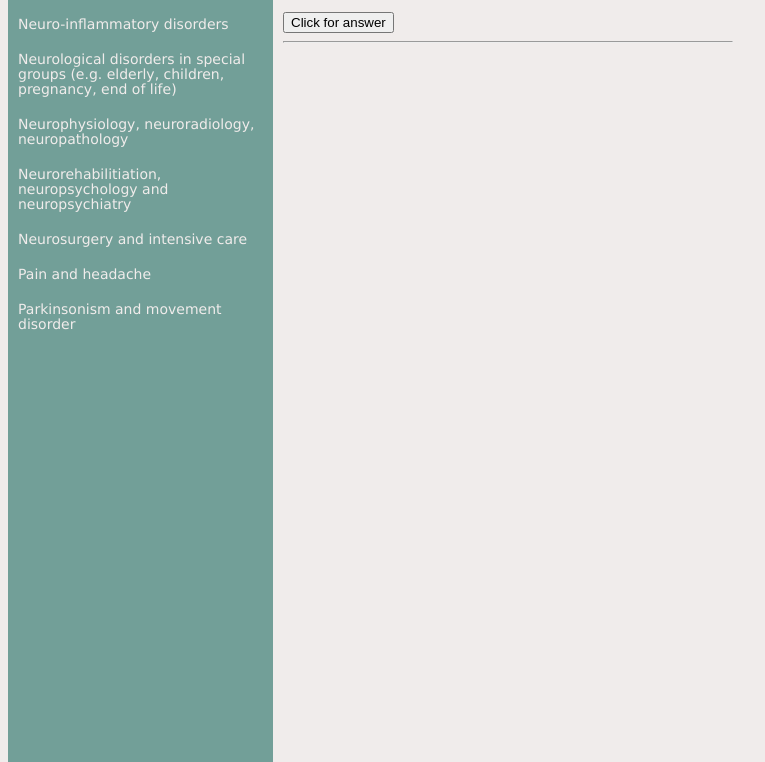
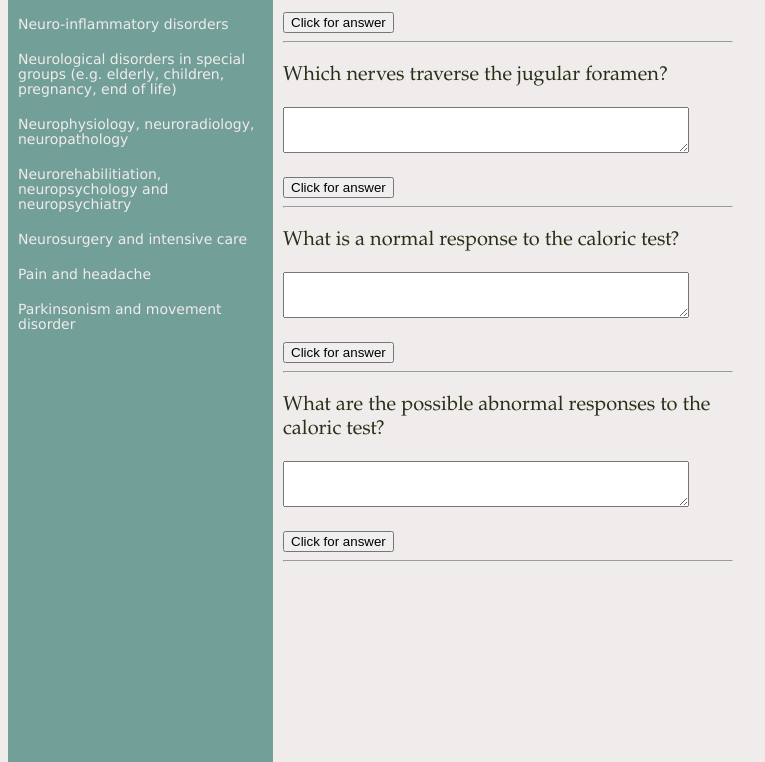
Before and after one commit to rittman/neurologySCE, a plain HTML site: page cnVision.html in a window 1280 px wide. Shown: the part 472-1234 px from the top of the page, without its empty margins (0-765 px from the left). Drawn offline with Linux system fonts and the light colour scheme.

Commit message:
Added spiel to first page and some cranial nerve questions

```diff
--- a/cnVision.html
+++ b/cnVision.html
@@ -80,9 +80,47 @@
   <p id="2"></p>
 
   <button type="button"
-   onclick="changeAnswer('The posterior cerebral arteries and the superior cerebellar arteries, the posteriorcommunicating arteries', '2')">
+   onclick="changeAnswer('The posterior cerebral arteries and the superior cerebellar arteries, the posterior communicating arteries', '2')">
    Click for answer</button>
   <hr>
+
+  <!-- Question 3 -->
+  <p>Which nerves traverse the jugular foramen?</p>
+
+  <textarea style="height:40px; width:400px;"></textarea><br>
+
+  <p id="3"></p>
+
+  <button type="button"
+   onclick="changeAnswer('Cranial nerves IX, X and XI, the cervical sympathetic chain', '3')">
+   Click for answer</button>
+  <hr>
+
+
+  <!-- Question 4 -->
+  <p>What is a normal response to the caloric test?</p>
+
+  <textarea style="height:40px; width:400px;"></textarea><br>
+
+  <p id="4"></p>
+
+  <button type="button"
+   onclick="changeAnswer('Nystagmus towards the side of a cold stimulus and away from the side of a warm stimulus.', '4')">
+   Click for answer</button>
+  <hr>
+
+  <!-- Question 5 -->
+  <p>What are the possible abnormal responses to the caloric test?</p>
+
+  <textarea style="height:40px; width:400px;"></textarea><br>
+
+  <p id="5"></p>
+
+  <button type="button"
+   onclick="changeAnswer('Canal paresis: no responses obtained from the ear affected ear.<br>Directional preponderance: a brainstem lesion causes the cold response to mimic the warm response, ie both stimuli produce nystagmus away from the stimulus.', '5')">
+   Click for answer</button>
+  <hr>
+
 
 
 </div>
```
Also changed, not shown: index.html (+7 -1 lines).
